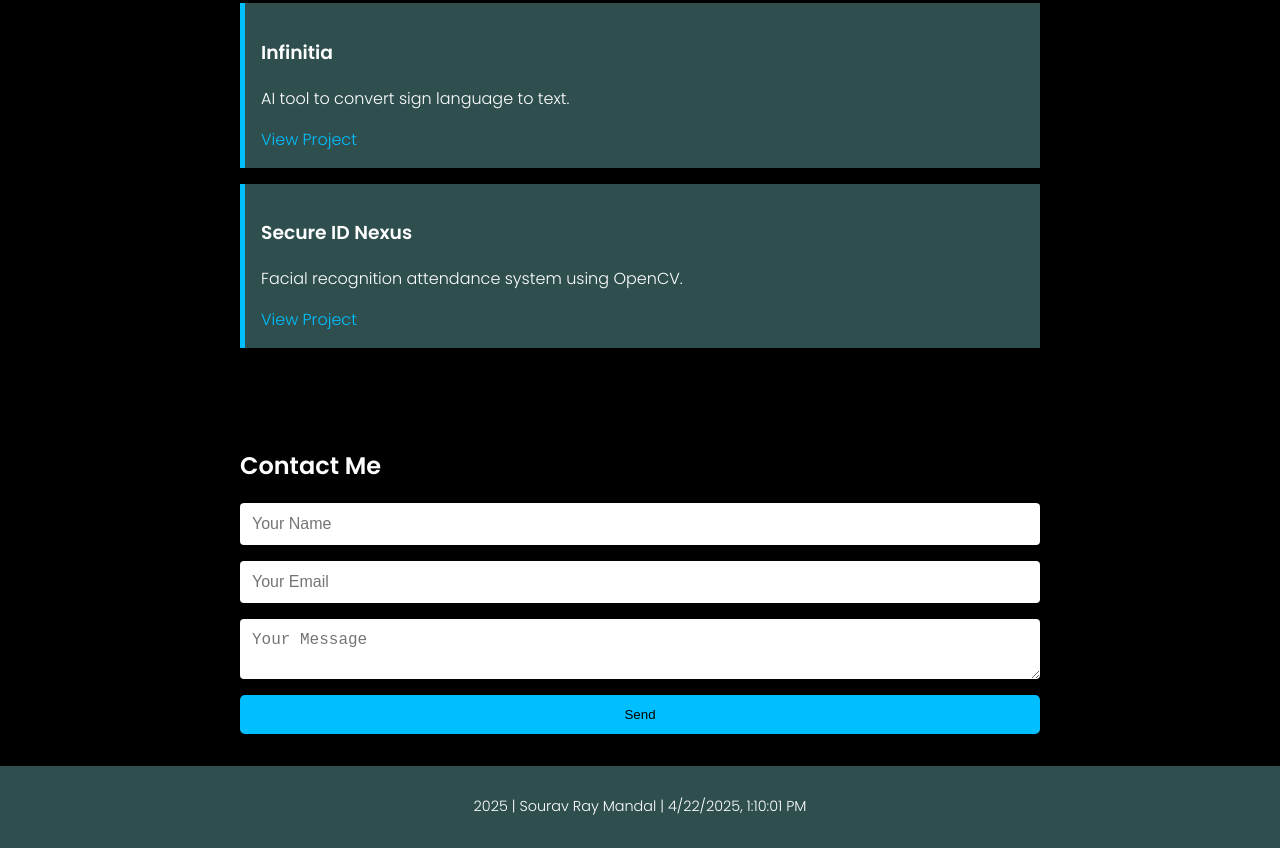
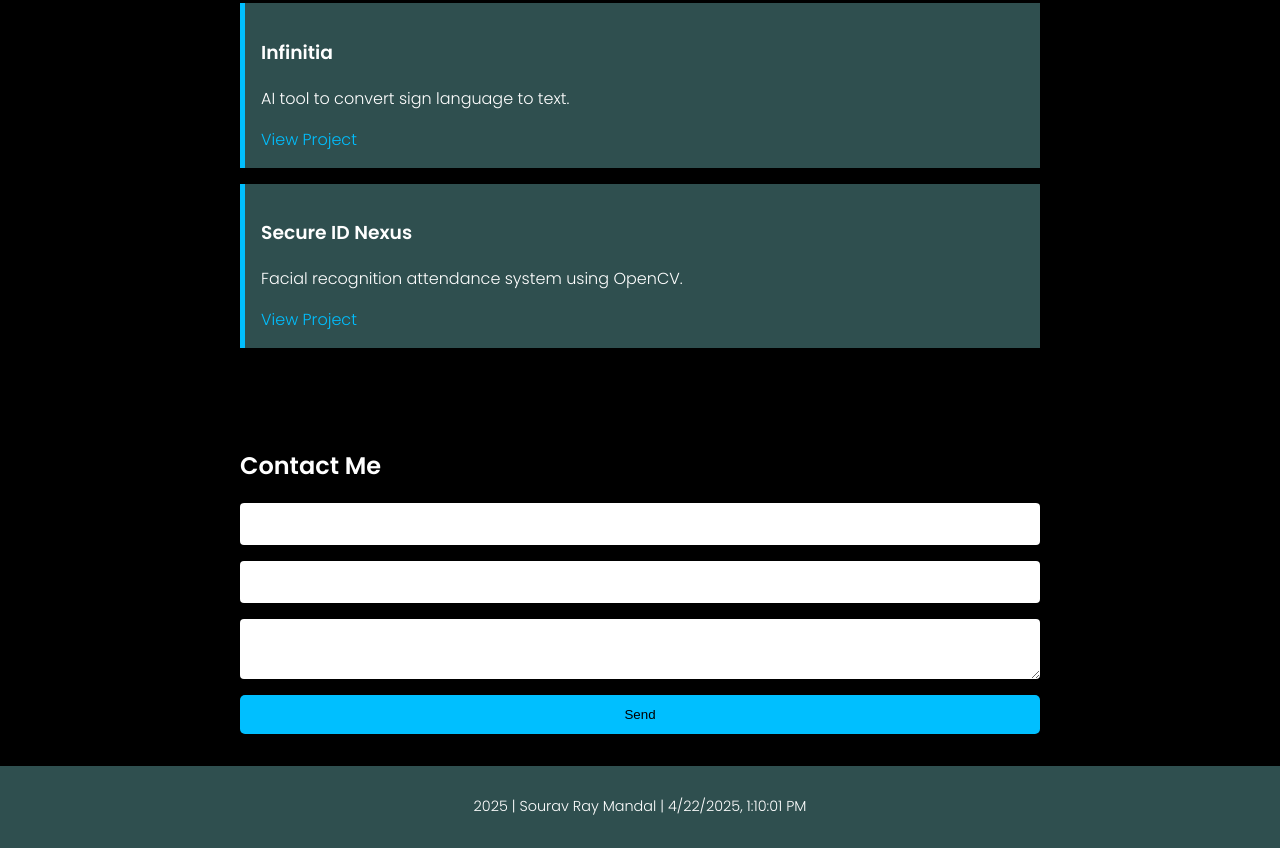
Before and after one commit to ShawnBruno/Portfolio, a plain HTML site: page index.html in a window 1280 px wide. Shown: the part 1021-1869 px from the top of the page. Drawn offline with Linux system fonts and the light colour scheme.

Commit message:
index.html

```diff
--- a/index.html
+++ b/index.html
@@ -57,10 +57,10 @@
   <!-- Contact Section -->
   <section id="contact">
     <h2>Contact Me</h2>
-    <form id="contact-form" method="POST" action="/submit">
-  <input type="text" id="name" name="name" placeholder="Your Name" required>
-  <input type="email" id="email" name="email" placeholder="Your Email" required>
-  <textarea id="message" name="message" placeholder="Your Message" required></textarea>
+   <form action="https://formsubmit.co/Sauravraymondal6@gmail.com" method="POST">
+  <input type="text" name="name" required>
+  <input type="email" name="email" required>
+  <textarea name="message" required></textarea>
   <button type="submit">Send</button>
 </form>
 
```
